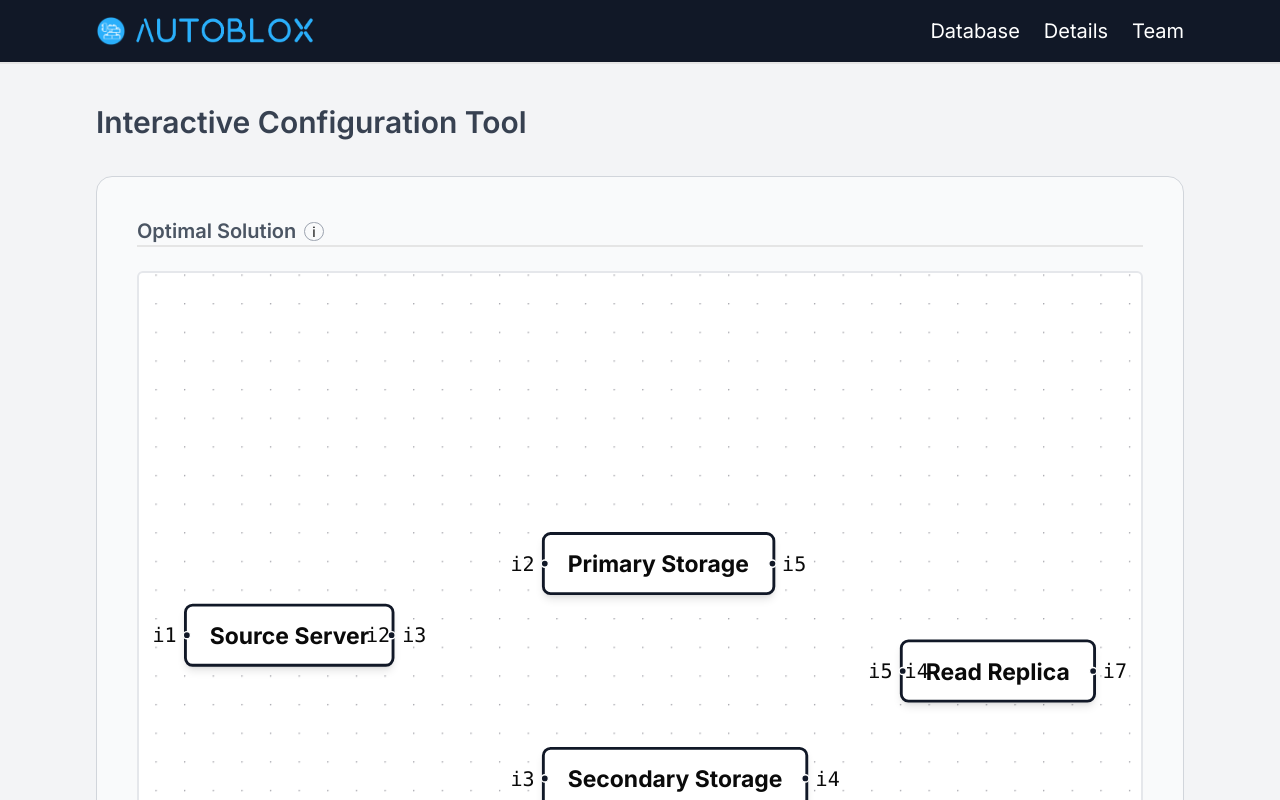
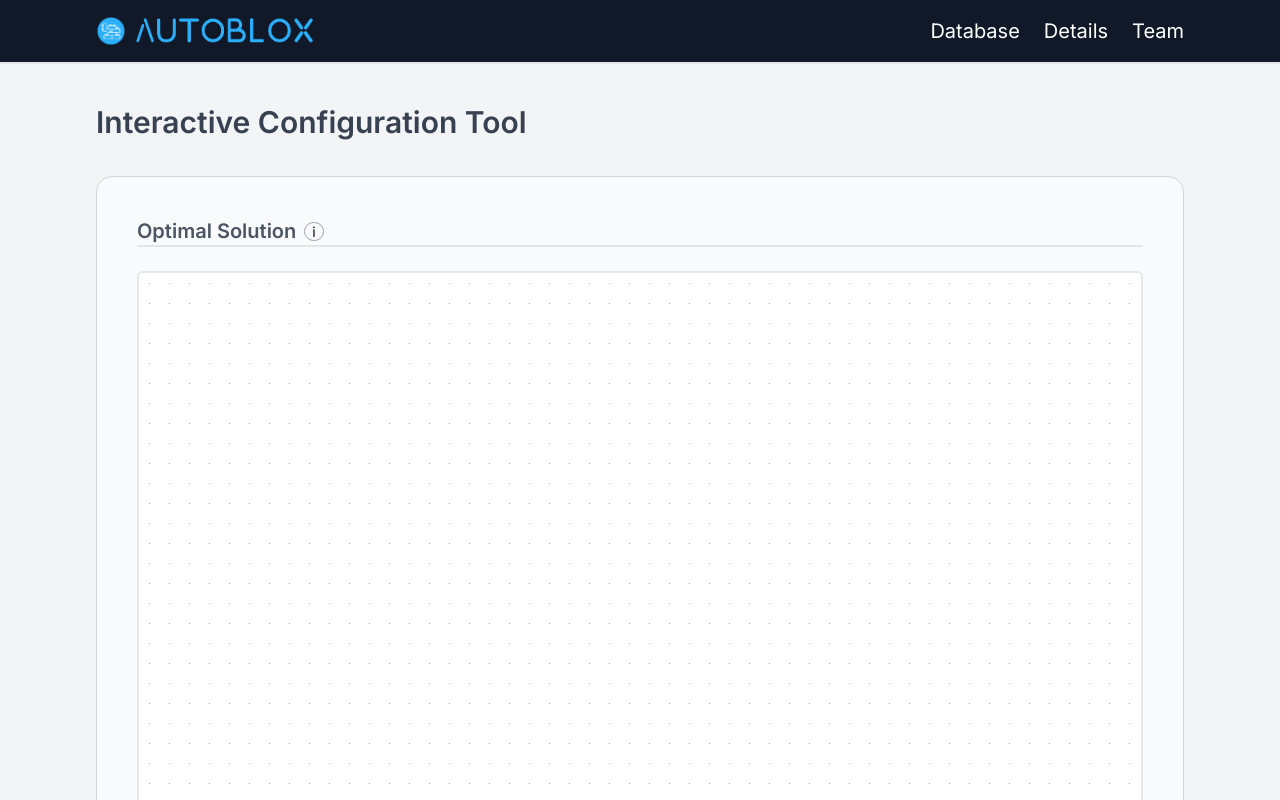
Before and after one commit to ehvenga/interactive.approach.to.backward.compatible.modular.system.configuration, a Next.js app in the folder frontend/: page /solution in a window 1280 px wide. Shown: the top 800 px of the page. Built offline with nearby package versions, Linux system fonts and the light colour scheme.

Commit message:
building graph

```diff
--- a/frontend/components/ChooseParameters.tsx
+++ b/frontend/components/ChooseParameters.tsx
@@ -192,10 +192,10 @@
         'X-CSRFToken': csrfToken,
       },
       body: JSON.stringify({
-        initials: ['pr1'],
-        // initials: selectedInitialsIds,
-        goals: ['pr7'],
-        // goals: selectedGoalIds,
+        // initials: ['pr1'],
+        initials: selectedInitialsIds,
+        // goals: ['pr7'],
+        goals: selectedGoalIds,
         depth: '0',
         child: '0',
       }),
--- a/frontend/components/CurrentSolution.tsx
+++ b/frontend/components/CurrentSolution.tsx
@@ -1,7 +1,15 @@
 'use client';
 
-import React from 'react';
+import React, { useEffect, useState } from 'react';
+import {
+  Tooltip,
+  TooltipContent,
+  TooltipProvider,
+  TooltipTrigger,
+} from '@/components/ui/tooltip';
 import { ReactFlow, Background, Controls, Edge, Node } from '@xyflow/react';
+import { useAtom } from 'jotai';
+import { resultAtom } from '@/utils/store';
 import '@xyflow/react/dist/style.css';
 import CustomNode from './CustomNode';
 
@@ -89,6 +97,122 @@
 ];
 
 const CurrentSolution: React.FC = () => {
+  const [result, setResult] = useAtom(resultAtom);
+  const [nodes, setNodes] = useState([]);
+  const [edges, setEdges] = useState([]);
+
+  useEffect(() => {
+    const diagram = convertToDynamicDiagram(result);
+    setNodes(diagram.nodes);
+    setEdges(diagram.edges);
+  }, [result]);
+
+  type WebService = {
+    webserviceid: string;
+    webservicename: string;
+    reputation: number;
+    price: number;
+    duration: number;
+    provider: string;
+    url: string;
+    stage: number;
+  };
+
+  type Node = {
+    id: string;
+    type: string;
+    position: { x: number; y: number };
+    data: { label: string; leftInterface?: string; rightInterface?: string };
+  };
+
+  type Edge = {
+    id: string;
+    source: string;
+    target: string;
+    sourceHandle?: string;
+    targetHandle?: string;
+    style?: { strokeDasharray: string };
+  };
+
+  function convertToDynamicDiagram(json: WebService[]): {
+    nodes: Node[];
+    edges: Edge[];
+  } {
+    const xSpacing = 250; // Horizontal spacing between stages
+    const ySpacing = 150; // Vertical spacing for multiple items in a stage
+
+    // Group services by stage
+    const groupedByStage = json.reduce<Record<number, WebService[]>>(
+      (acc, service) => {
+        acc[service.stage] = acc[service.stage] || [];
+        acc[service.stage].push(service);
+        return acc;
+      },
+      {}
+    );
+
+    // Find the maximum number of nodes in any stage
+    const maxNodesInStage = Math.max(
+      ...Object.values(groupedByStage).map((services) => services.length)
+    );
+
+    // Calculate total height based on the maximum number of nodes
+    const totalHeight = (maxNodesInStage - 1) * ySpacing;
+
+    // Create nodes
+    const nodes: Node[] = [];
+    Object.keys(groupedByStage).forEach((stageKey) => {
+      const stage = parseInt(stageKey);
+      const services = groupedByStage[stage];
+      const nodesInStage = services.length;
+
+      services.forEach((service, index) => {
+        const y =
+          nodesInStage > 1
+            ? ((index - (nodesInStage - 1) / 2) * totalHeight) /
+              (maxNodesInStage - 1)
+            : 0; // Center single node
+
+        nodes.push({
+          id: service.webserviceid,
+          type: 'custom',
+          position: {
+            x: stage * xSpacing,
+            y: y,
+          },
+          data: {
+            label: service.webservicename,
+            leftInterface: `i${service.stage}`,
+            rightInterface: `i${service.stage + 1}`,
+          },
+        });
+      });
+    });
+
+    // Create edges (connect nodes from previous stages to the current one)
+    const edges: Edge[] = [];
+    Object.keys(groupedByStage).forEach((stageKey) => {
+      const stage = parseInt(stageKey);
+      if (!groupedByStage[stage + 1]) return;
+
+      const currentStageServices = groupedByStage[stage];
+      const nextStageServices = groupedByStage[stage + 1];
+
+      currentStageServices.forEach((sourceService) => {
+        nextStageServices.forEach((targetService) => {
+          edges.push({
+            id: `e${sourceService.webserviceid}-${targetService.webserviceid}`,
+            source: sourceService.webserviceid,
+            target: targetService.webserviceid,
+            style: { strokeDasharray: '5,5' },
+          });
+        });
+      });
+    });
+
+    return { nodes, edges };
+  }
+
   return (
     <section className='w-3/5'>
       <div className='border-gray-300 bg-gray-50 border rounded-2xl p-10'>
@@ -100,8 +224,8 @@
         <div className='bg-white h-[60vh] mt-6 border-gray-200 border-2 rounded-md'>
           <div style={{ height: '100%', width: '100%' }}>
             <ReactFlow
-              nodes={initialNodes}
-              edges={initialEdges}
+              nodes={nodes}
+              edges={edges}
               nodeTypes={nodeTypes}
               fitView
               className='bg-gray-50'
--- a/frontend/components/OptimalSolution.tsx
+++ b/frontend/components/OptimalSolution.tsx
@@ -102,139 +102,133 @@
 
 const OptimalSolution: React.FC<OptimalSolutionProps> = ({ type }) => {
   const [result, setResult] = useAtom(resultAtom);
-  const [nodes, setNodes] = useState([
-    {
-      id: '1',
-      type: 'custom',
-      position: { x: 50, y: 0 },
-      data: {
-        label: 'Source\nServer',
-        leftInterface: 'i1',
-        rightInterface: 'i2\ni3',
-      },
-    },
-    {
-      id: '2',
-      type: 'custom',
-      position: { x: 300, y: -50 },
-      data: {
-        label: 'Primary\nStorage',
-        leftInterface: 'i2',
-        rightInterface: 'i5',
-      },
-    },
-    {
-      id: '3',
-      type: 'custom',
-      position: { x: 300, y: 100 },
-      data: {
-        label: 'Secondary\nStorage',
-        leftInterface: 'i3',
-        rightInterface: 'i4',
-      },
-    },
-    {
-      id: '4',
-      type: 'custom',
-      position: { x: 550, y: 25 },
-      data: {
-        label: 'Read\nReplica',
-        leftInterface: 'i5\ni4',
-        rightInterface: 'i7',
-      },
-    },
-  ]);
-  const [edges, setEdges] = useState([
-    {
-      id: 'e1-2',
-      source: '1',
-      target: '2',
-      sourceHandle: 'i2',
-      targetHandle: 'i2',
-      style: { strokeDasharray: '5,5' },
-    },
-    {
-      id: 'e1-3',
-      source: '1',
-      target: '3',
-      sourceHandle: 'i3',
-      targetHandle: 'i3',
-      style: { strokeDasharray: '5,5' },
-    },
-    {
-      id: 'e2-4',
-      source: '2',
-      target: '4',
-      sourceHandle: 'i5',
-      targetHandle: 'i5',
-      style: { strokeDasharray: '5,5' },
-    },
-    {
-      id: 'e3-4',
-      source: '3',
-      target: '4',
-      sourceHandle: 'i4',
-      targetHandle: 'i4',
-      style: { strokeDasharray: '5,5' },
-    },
-  ]);
+  const [nodes, setNodes] = useState([]);
+  const [edges, setEdges] = useState([]);
   // const [nodeTypes, setNodeTypes] = useState([]);
 
-  function convertToDiagram(json: WebService[]): {
+  useEffect(() => {
+    const diagram = convertToDynamicDiagram(result);
+    setNodes(diagram.nodes);
+    setEdges(diagram.edges);
+  }, [result]);
+
+  type WebService = {
+    webserviceid: string;
+    webservicename: string;
+    reputation: number;
+    price: number;
+    duration: number;
+    provider: string;
+    url: string;
+    stage: number;
+  };
+
+  type Node = {
+    id: string;
+    type: string;
+    position: { x: number; y: number };
+    data: { label: string; leftInterface?: string; rightInterface?: string };
+  };
+
+  type Edge = {
+    id: string;
+    source: string;
+    target: string;
+    sourceHandle?: string;
+    targetHandle?: string;
+    style?: { strokeDasharray: string };
+  };
+
+  function convertToDynamicDiagram(json: WebService[]): {
     nodes: Node[];
     edges: Edge[];
   } {
-    const stagePositions = {
-      1: { x: 50, y: 0 },
-      2: { x: 300, y: 0 },
-      3: { x: 550, y: 0 },
-    };
-    const verticalSpacing = 150;
+    const xSpacing = 250; // Horizontal spacing between stages
+    const ySpacing = 150; // Vertical spacing for multiple items in a stage
 
-    const nodes: Node[] = json.map((service, index) => {
-      const position = {
-        x: stagePositions[service.stage]?.x || 0,
-        y: stagePositions[service.stage]?.y + index * verticalSpacing,
-      };
+    // Group services by stage
+    const groupedByStage = json.reduce<Record<number, WebService[]>>(
+      (acc, service) => {
+        acc[service.stage] = acc[service.stage] || [];
+        acc[service.stage].push(service);
+        return acc;
+      },
+      {}
+    );
 
-      return {
+    // Find the maximum number of nodes in any stage
+    const maxNodesInStage = Math.max(
+      ...Object.values(groupedByStage).map((services) => services.length)
+    );
+
+    // Calculate total height based on the maximum number of nodes
+    const totalHeight = (maxNodesInStage - 1) * ySpacing;
+
+    // Create nodes
+    const nodes: Node[] = [];
+    Object.keys(groupedByStage).forEach((stageKey) => {
+      const stage = parseInt(stageKey);
+      const services = groupedByStage[stage];
+      const nodesInStage = services.length;
+
+      services.forEach((service, index) => {
+        const y =
+          nodesInStage > 1
+            ? ((index - (nodesInStage - 1) / 2) * totalHeight) /
+              (maxNodesInStage - 1)
+            : 0; // Center single node
+
+        nodes.push({
           id: service.webserviceid,
           type: 'custom',
-        position,
+          position: {
+            x: stage * xSpacing,
+            y: y,
+          },
           data: {
             label: service.webservicename,
-          leftInterface: `i${service.stage}`,
-          rightInterface: `i${service.stage + 1}`,
+            inputParameters: service.input_parameters,
+            outputParameters: service.output_parameters,
           },
-      };
+        });
+      });
     });
 
-    const edges: Edge[] = [
-      {
-        id: 'e1-2',
-        source: '1',
-        target: '2',
+    // Create edges based on matching parameters
+    const edges: Edge[] = [];
+
+    // Get all stages
+    const stages = Object.keys(groupedByStage)
+      .map(Number)
+      .sort((a, b) => a - b);
+
+    // For each pair of consecutive stages
+    for (let i = 0; i < stages.length - 1; i++) {
+      const currentStage = stages[i];
+      const nextStage = stages[i + 1];
+
+      const currentStageServices = groupedByStage[currentStage];
+      const nextStageServices = groupedByStage[nextStage];
+
+      currentStageServices.forEach((sourceService) => {
+        nextStageServices.forEach((targetService) => {
+          // Check if any output parameter of the source matches any input parameter of the target
+          const matchingParameters = sourceService.output_parameters.filter(
+            (param) => targetService.input_parameters.includes(param)
+          );
+
+          if (matchingParameters.length > 0) {
+            edges.push({
+              id: `e${sourceService.webserviceid}-${targetService.webserviceid}`,
+              source: sourceService.webserviceid,
+              target: targetService.webserviceid,
+              label: matchingParameters.join(', '), // Optionally, label the edge with matching parameters
               style: { strokeDasharray: '5,5' },
-      },
-      {
-        id: 'e1-3',
-        source: '1',
-        target: '3',
-        style: { strokeDasharray: '5,5' },
-      },
-      {
-        id: 'e2-4',
-        source: '2',
-        target: '4',
-        style: { strokeDasharray: '5,5' },
-      },
-      {
-        id: 'e3-4',
-        source: '3',
-        target: '4',
-        style: { strokeDasharray: '5,5' },
-      },
-    ];
+            });
+          }
+        });
+      });
+    }
 
     return { nodes, edges };
   }
```
Also changed, not shown: 1 other file (tests, documents, lock files or other folders). Lines whose indentation alone changed are shown as unchanged.
